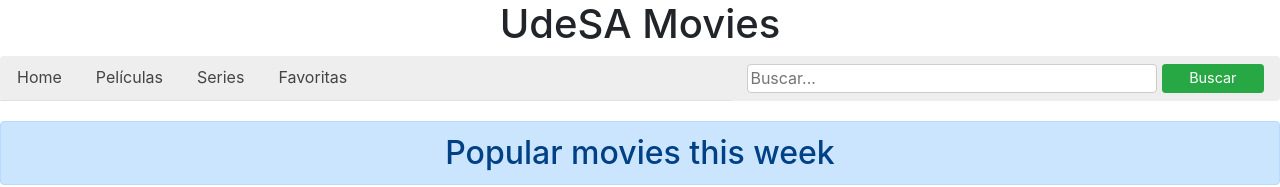
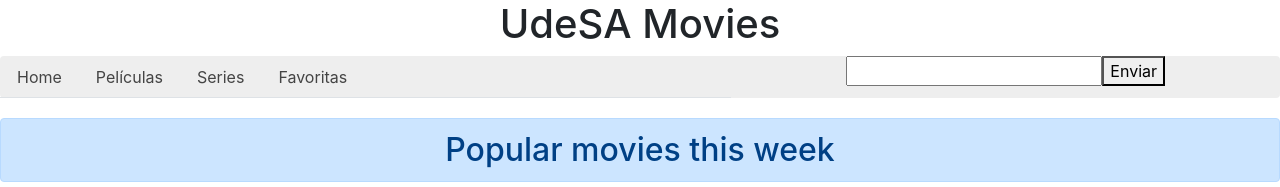
Before and after one commit to marcosmackinnon/pro3-grp1, a React (Create React App) app: page / in a window 1280 px wide. Shown: the top 187 px of the page. Built offline with nearby package versions, Linux system fonts and the light colour scheme; no server answers.

Commit message:
avance en el formulario de busqueda

```diff
--- a/src/App.js
+++ b/src/App.js
@@ -5,6 +5,8 @@ import './App.css';
 import Home from './Screens/Home/Home';
 import Error404 from './Screens/Error404/Error404';
 import Detalle from "./Screens/Detalle/Detalle";
+import Buscador from "./Screens/Buscador/Buscador";
+
 function App() {
   return (
     <div className="App">
@@ -12,6 +14,8 @@ function App() {
       <Switch>
         <Route component = {Home} path = '/' exact = {true}/>
         <Route component = {Detalle} path = '/detalle/:id' />
+        <Route component = {Buscador} path = '/search-results/:query' />
+
         <Route component = {Error404} path = '' />
       </Switch>
     </div>
--- a/src/Components/Formulario/Formulario.js
+++ b/src/Components/Formulario/Formulario.js
@@ -1,38 +1,41 @@
 import React from 'react';
 import { Component } from "react";
 import "./Formulario.css"
+import { withRouter } from 'react-router-dom'
 
 class Formulario extends Component{
     constructor(props) {
         super(props)
 
         this.state = {
-            resultados: []
+            searchData: ""
+          };
+        }
 
-        }
-    }
         evitarSubmit(event){
             event.preventDefault()
+            this.props.history.push("/search-results/" + this.state.searchData)
         }
 
-componentDidMount() {
+        controlarCambios(event) {
+            this.setState({ searchData: event.target.value });
+          }
 
-    }
 
         render(){
             return(
 
                 <React.Fragment>
                 <div className="formulario">
-                     <form className="search-form" action="results.html" method="get">
-                        <input
-                            type="text"
-                            className=""
-                            name="searchData"
-                            placeholder="Buscar..."
-            />
-                         <button type="submit" className="btn btn-success btn-sm">Buscar</button>
+
+                <form onSubmit={(event) => this.evitarSubmit(event)}>
+
+                <input type="text" onChange={(event) => this.controlarCambios(event)} value={this.state.searchData}/>
+                <button type="submit">
+                Enviar
+                </button>
                 </form>
+
                 </div>
                 </React.Fragment>
             )
@@ -40,4 +43,4 @@ componentDidMount() {
         }
     }
 
-export default Formulario
+    export default withRouter(Formulario)
--- a/src/Screens/Buscador/Buscador.js
+++ b/src/Screens/Buscador/Buscador.js
@@ -1,6 +1,6 @@
 import {Component} from 'react';
 import React from 'react';
-import './Buscador.css';
+
 
 class Buscador extends Component{
     constructor(props) {
@@ -33,3 +33,5 @@ class Buscador extends Component{
     }
 
 }
+
+export default Buscador
```
Lines whose indentation alone changed are shown as unchanged.
